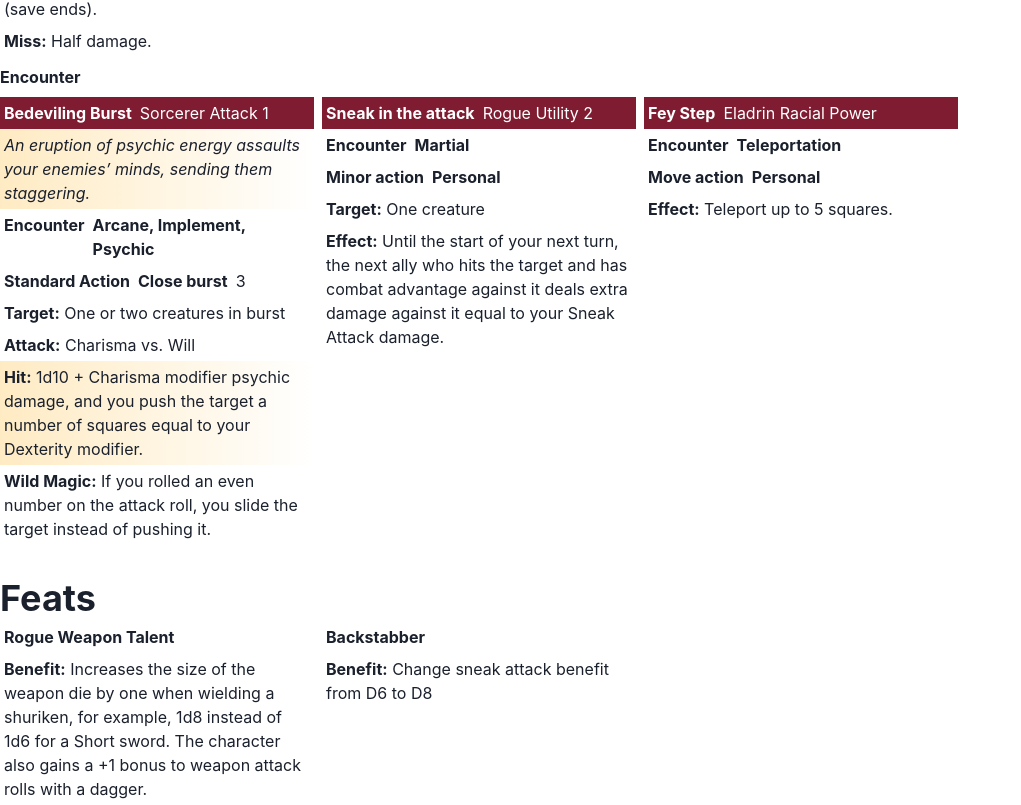
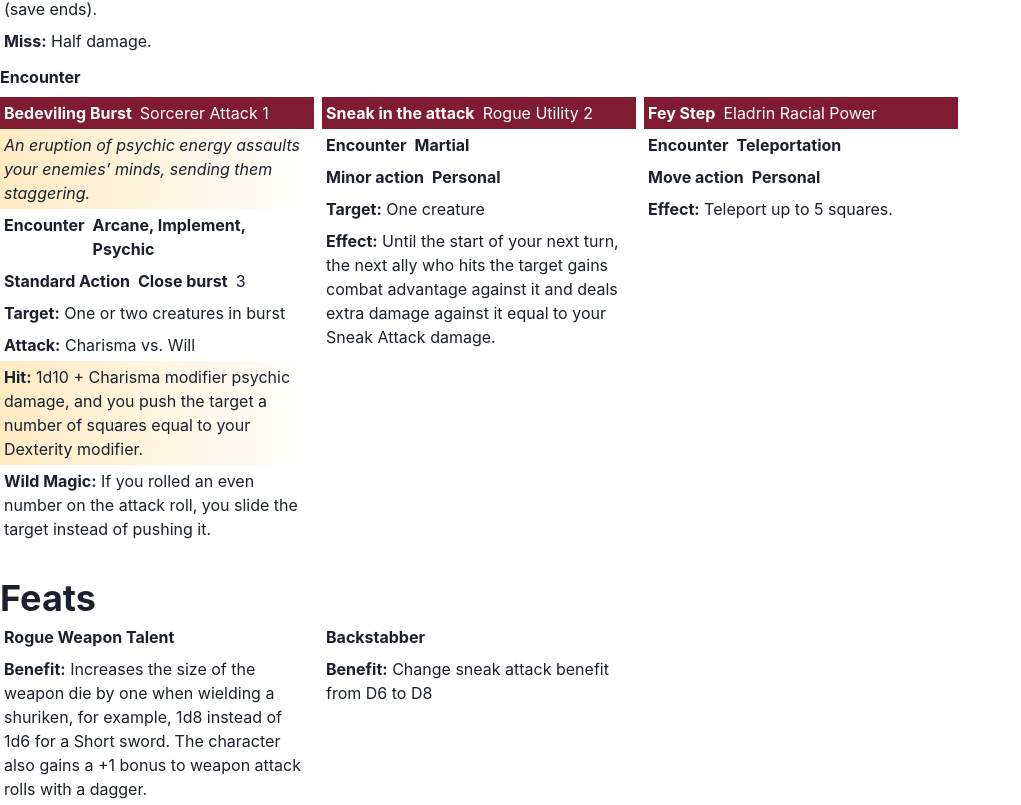
Before and after one commit to Infinite-Sunshine/Infinite-Sunshine.github.io, a Next.js app: page /dnd/character/Hisoka in a window 1280 px wide. Shown: the part 1293-2098 px from the top of the page, without its empty margins (0-1021 px from the left). Built offline with nearby package versions, Linux system fonts and the light colour scheme.

Commit message:
DnD: Fix Hisoka "Sneak in the Attack" text

```diff
--- a/data/dnd/characters/hisoka.ts
+++ b/data/dnd/characters/hisoka.ts
@@ -69,7 +69,7 @@ export default // Hisoka
             {
                 name: 'Sneak in the attack',
                 classification: 'Rogue Utility 2',
-                effect: 'Until the start of your next turn, the next ally who hits the target and has combat advantage against it deals extra damage against it equal to your Sneak Attack damage.',
+                effect: 'Until the start of your next turn, the next ally who hits the target gains combat advantage against it and deals extra damage against it equal to your Sneak Attack damage.',
                 keywords: 'Martial',
                 action: 'Minor action',
                 attackType: 'Personal',
```
